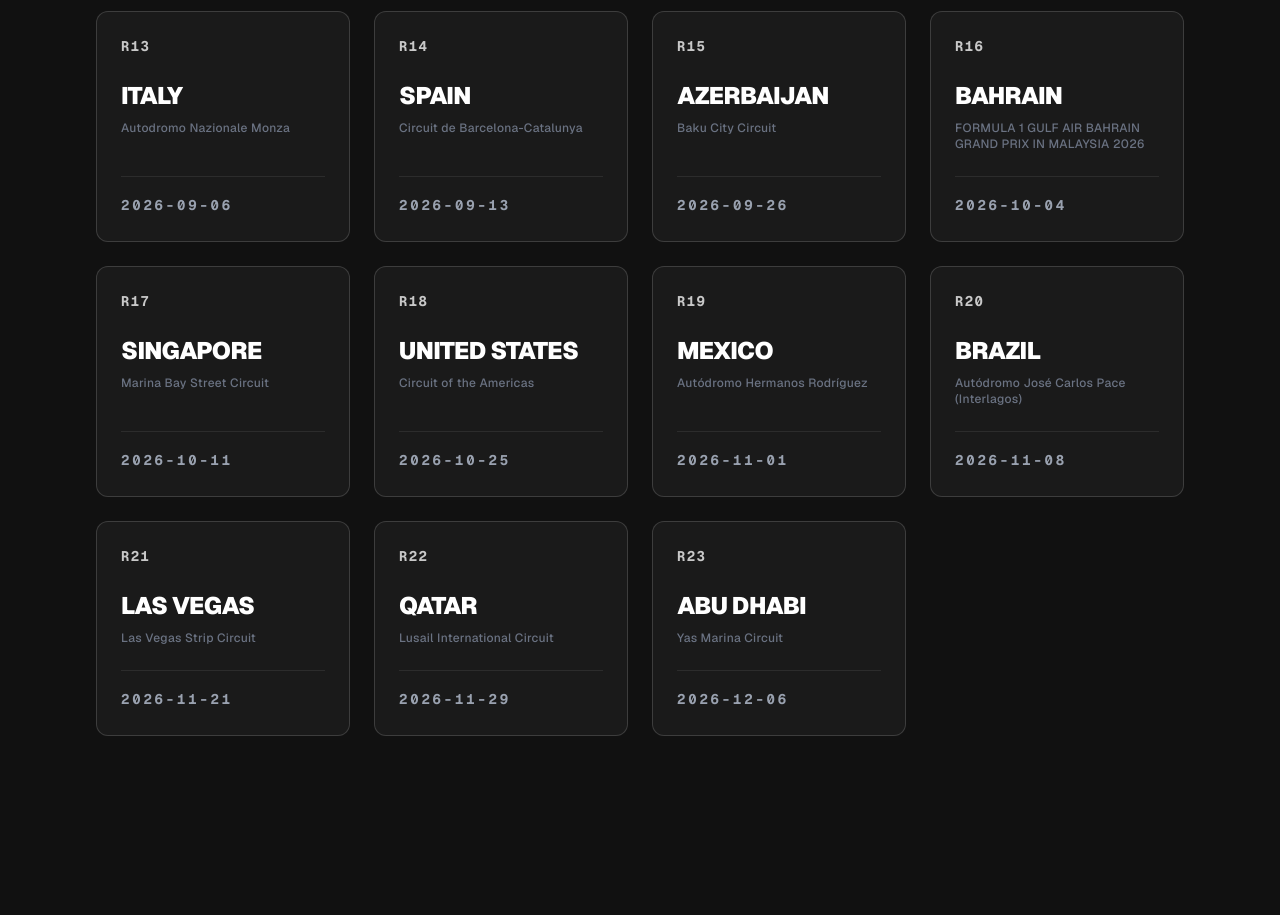
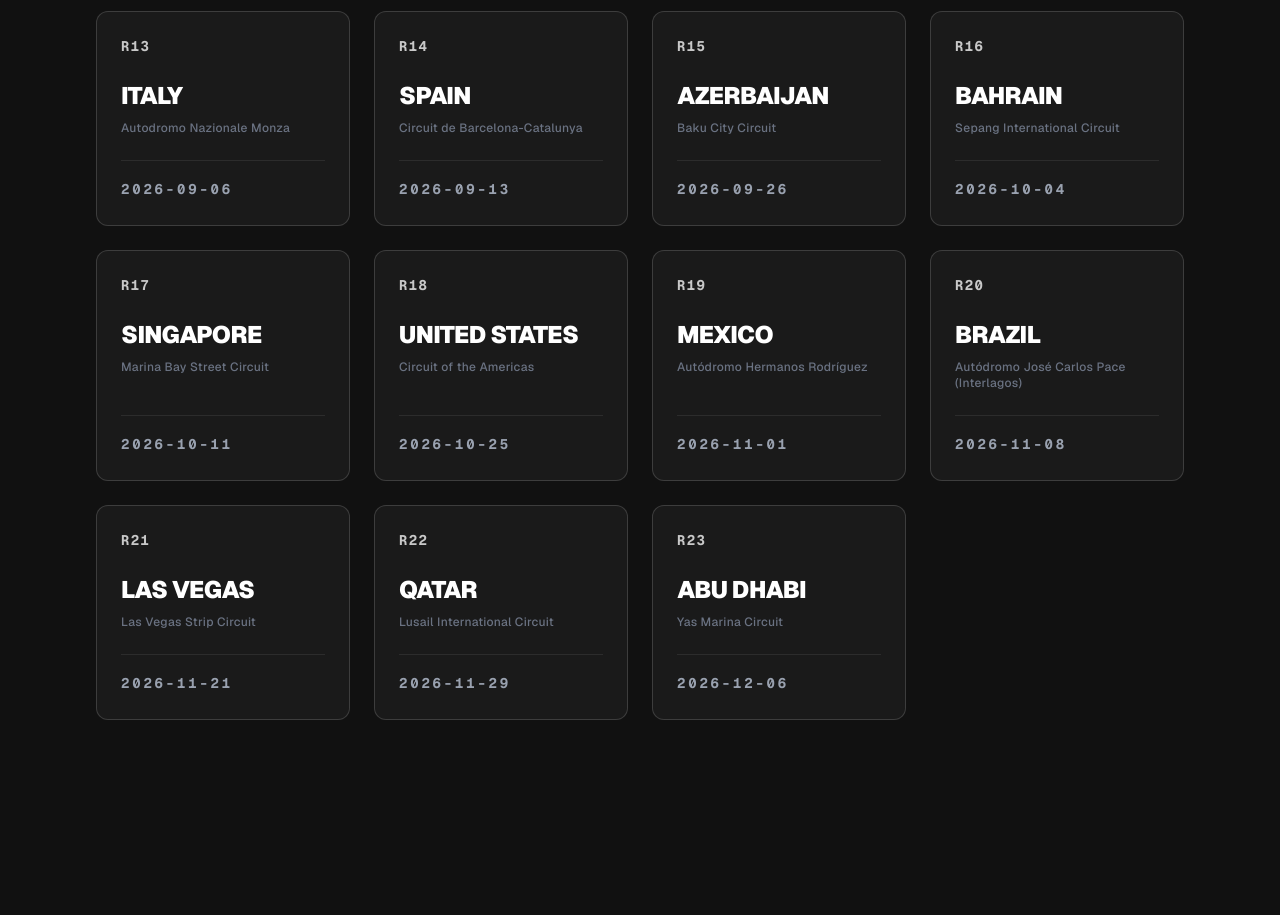
Before and after one commit to Vapour44/mercedes_f1-website, a Next.js app in the folder mercedes-f1-web/: page / in a window 1280 px wide. Shown: the part 3420-4335 px from the top of the page. Built offline with nearby package versions, Linux system fonts and the light colour scheme.

Commit message:
Update Sepang race title

```diff
--- a/mercedes-f1-web/src/data/raceData.ts
+++ b/mercedes-f1-web/src/data/raceData.ts
@@ -22,7 +22,7 @@
   { round: 13, country: 'Italy', circuit: 'Autodromo Nazionale Monza', date: '2026-09-06' },
   { round: 14, country: 'Spain', circuit: 'Circuit de Barcelona-Catalunya', date: '2026-09-13' },
   { round: 15, country: 'Azerbaijan', circuit: 'Baku City Circuit', date: '2026-09-26' },
-  { round: 16, country: 'Bahrain', circuit: 'Sepang International Circuit', date: '2026-10-04', title: 'FORMULA 1 GULF AIR BAHRAIN GRAND PRIX IN MALAYSIA 2026' },
+  { round: 16, country: 'Bahrain', circuit: 'Sepang International Circuit', date: '2026-10-04', title: 'Sepang International Circuit' },
   { round: 17, country: 'Singapore', circuit: 'Marina Bay Street Circuit', date: '2026-10-11' },
   { round: 18, country: 'United States', circuit: 'Circuit of the Americas', date: '2026-10-25' },
   { round: 19, country: 'Mexico', circuit: 'Autódromo Hermanos Rodríguez', date: '2026-11-01' },
```
